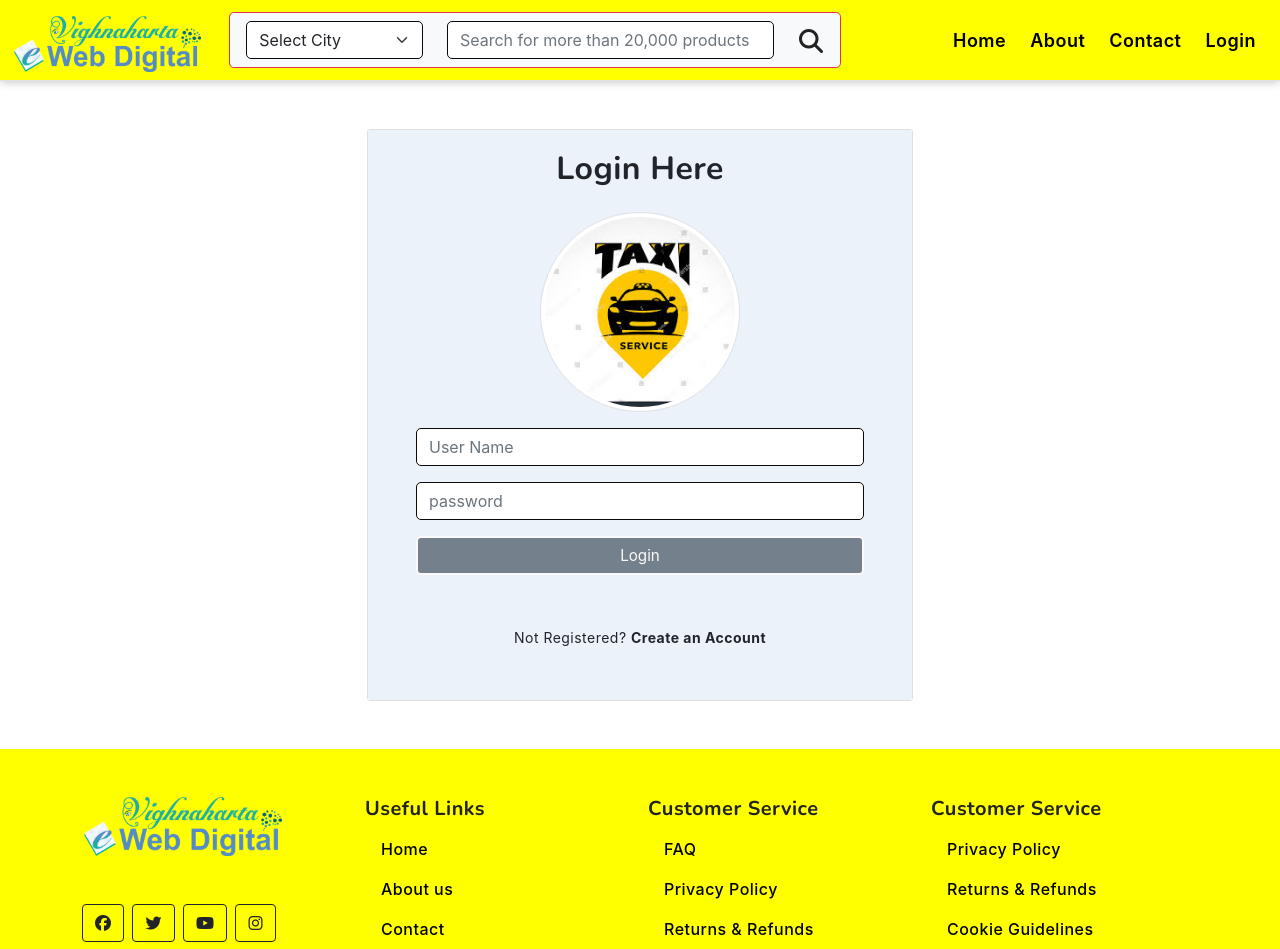
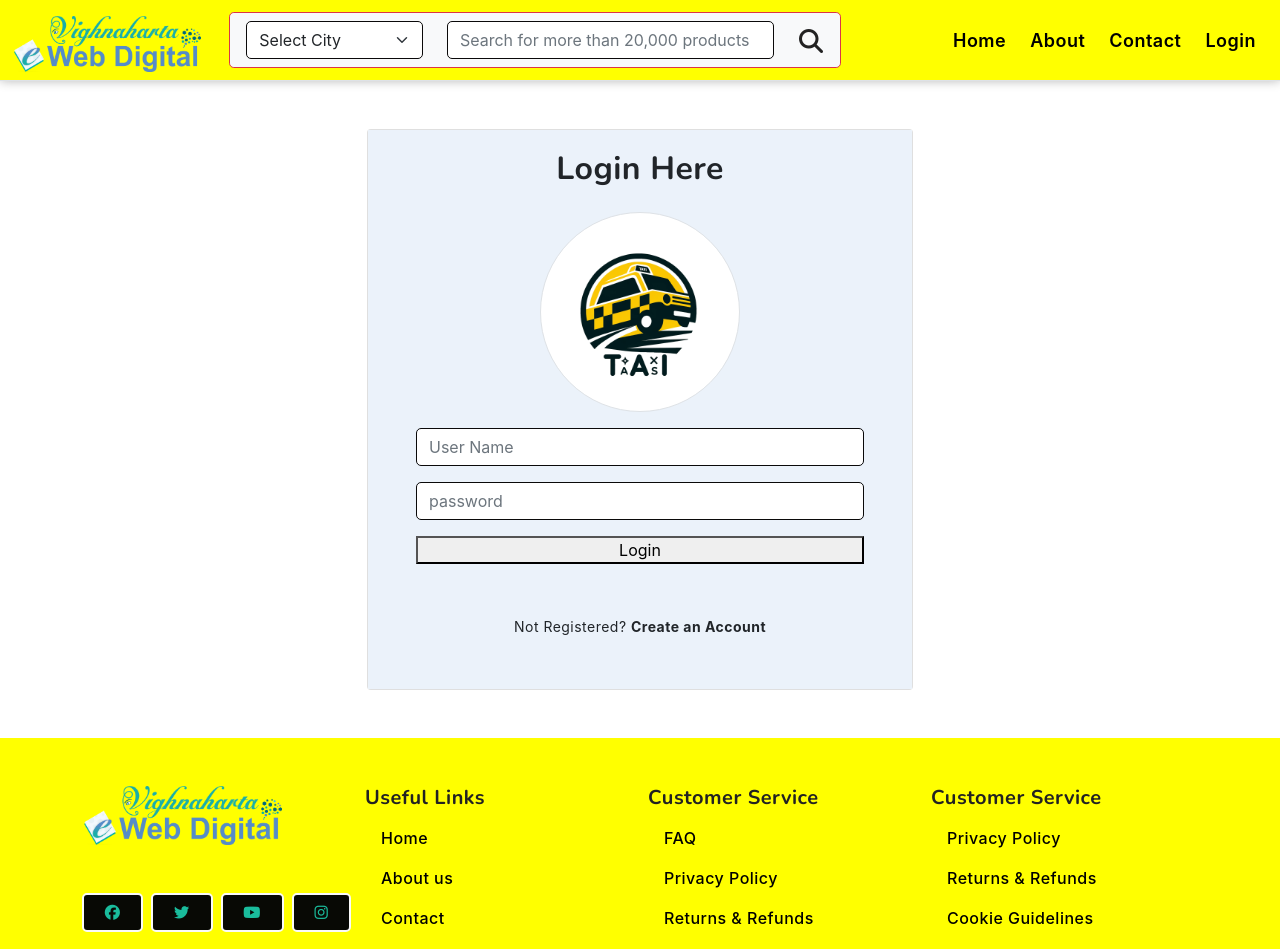
Before and after one commit to RajRBanswal/jd-clone-project-new, a React (Create React App) app: page /login in a window 1280 px wide. Shown: the top 949 px of the page. Built offline with nearby package versions, Linux system fonts and the light colour scheme.

Commit message:
created signup page

```diff
--- a/src/App.css
+++ b/src/App.css
@@ -27,7 +27,6 @@
 .App-link {
   color: #61dafb;
 }
-
 @import url("https://fonts.googleapis.com/css2?family=Poppins:wght@100;200;300;400;500;600;700;800&display=swap");
 
 * {
@@ -157,12 +156,12 @@ textarea.input {
   transform: translateY(0);
 }
 
-.btn-login {
+.btn {
   padding: 0.6rem 1.3rem;
-  background-color: #74808b;
+  background-color: #080905;
   border: 2px solid #fafafa;
   font-size: 0.95rem;
-  color: #fafafa;
+  color: #1abc9c;
   line-height: 1;
   border-radius: 5px;
   outline: none;
@@ -172,9 +171,9 @@ textarea.input {
   width: 100%;
 }
 
-.btn-login:hover {
-
-  border: 1px solid;
+.btn:hover {
+  background-color: transparent;
+  color: #8a6328;
 }
 
 .input-container span {
@@ -295,7 +294,7 @@ textarea.input {
   opacity: 0.3;
 }
 
-.big-circle {
+  .big-circle {
   position: absolute;
   width: 500px;
   height: 500px;
@@ -428,11 +427,32 @@ textarea.input {
   padding-top: 65%;
 }
 
-.service-heading {
-  text-align: center;
-  margin-top: 2em;
+
+
+
+.btn-login-color{
+  background-color: #0e1c36;
+  color: #fff;
+
+}
+.btn-loginn-color:hover{
+  color: yellow;
+  background-color: #0e1c36;
+
 }
 
-.car-name {
-  text-align: center;
+.profile-image-pic{
+  height: 200px;
+  width: 200px;
+  object-fit: cover;
 }
+
+
+
+.cardbody-color{
+  background-color: #ebf2fa;
+}
+
+a{
+  text-decoration: none;
+}
--- a/src/components/website/Login.js
+++ b/src/components/website/Login.js
@@ -15,8 +15,8 @@ const Login = () => {
             <h2 class="text-center text-dark mt-3 pb">Login Here</h2>
 
 
-              <img src="./assets/images/taxi logo.jpg" class="img-fluid profile-image-pic img-thumbnail rounded-circle my-3"
-                width="200px" alt="profile"/>
+              <img src="./assets/images/sign-up.png " class="img-fluid profile-image-pic img-thumbnail rounded-circle my-3"
+                width="20%" alt="profile"/>
             </div>
 
             <div class="mb-3">
@@ -26,7 +26,7 @@ const Login = () => {
             <div class="mb-3">
               <input type="password" class="form-control" id="password" placeholder="password"/>
             </div>
-            <div class="text-center"><button type="submit" class="btn-login btn-color px-5 mb-5 w-100">Login</button></div>
+            <div class="text-center"><button type="submit" class=" btn-loginn px-5 mb-5 w-100">Login</button></div>
             <div id="emailHelp" class="form-text text-center mb-5 text-dark">Not
               Registered? <a href="signup" class="text-dark fw-bold"> Create an
                 Account</a>
--- a/src/components/website/Signup.js
+++ b/src/components/website/Signup.js
@@ -6,7 +6,7 @@ const Signup = () => {
         <div className='container py-5'>
             <div className='row'>
                 <div className='col-lg-6 col-12 m-auto'>
-                    <img src='./assets/images/6333213.jpg' style={{ width: "100%" }} />
+                    <img src='./assets/images/sign-up.png ' style={{ width: "90%" }} />
                 </div>
                 <div className='col-lg-6 col-12 text-center m-auto mt-lg-0 mt-5'>
                     <h1 style={{ color: "#fd7e14" }}>Sign-Up</h1>
@@ -17,7 +17,7 @@ const Signup = () => {
                     <input type="password" placeholder="Enter Password" name="password" required className='form-control form-control-lg mt-3' />
                     <input type="password" placeholder="Repeat Password" name="repeat password" className='form-control form-control-lg mt-3' required />
 
-                    <button className='btn btn-warning btn-lg mt-3'>Sign-Up</button>
+                    <button className='btn-login btn-warning btn-lg mt-3'>Sign-Up</button>
 
                     <p className='py-2'> If you already have a account? <Link to='/login' style={{ color: "#fd7e14" }}>Login Now</Link></p>
                 </div>
--- a/src/index.css
+++ b/src/index.css
@@ -21,25 +21,3 @@ input[type=text], input[type=password], select {
 .AboutSection p{
   text-align: justify;
 }
-
-.btn-color{
-  background-color: #0e1c36;
-  color: #fff;
-
-}
-
-.profile-image-pic{
-  height: 200px;
-  width: 200px;
-  object-fit: cover;
-}
-
-
-
-.cardbody-color{
-  background-color: #ebf2fa;
-}
-
-a{
-  text-decoration: none;
-}
```
Also changed, not shown: public/assets/images/sign-up.png (added), public/assets/images/signup&login.jpg (added).
